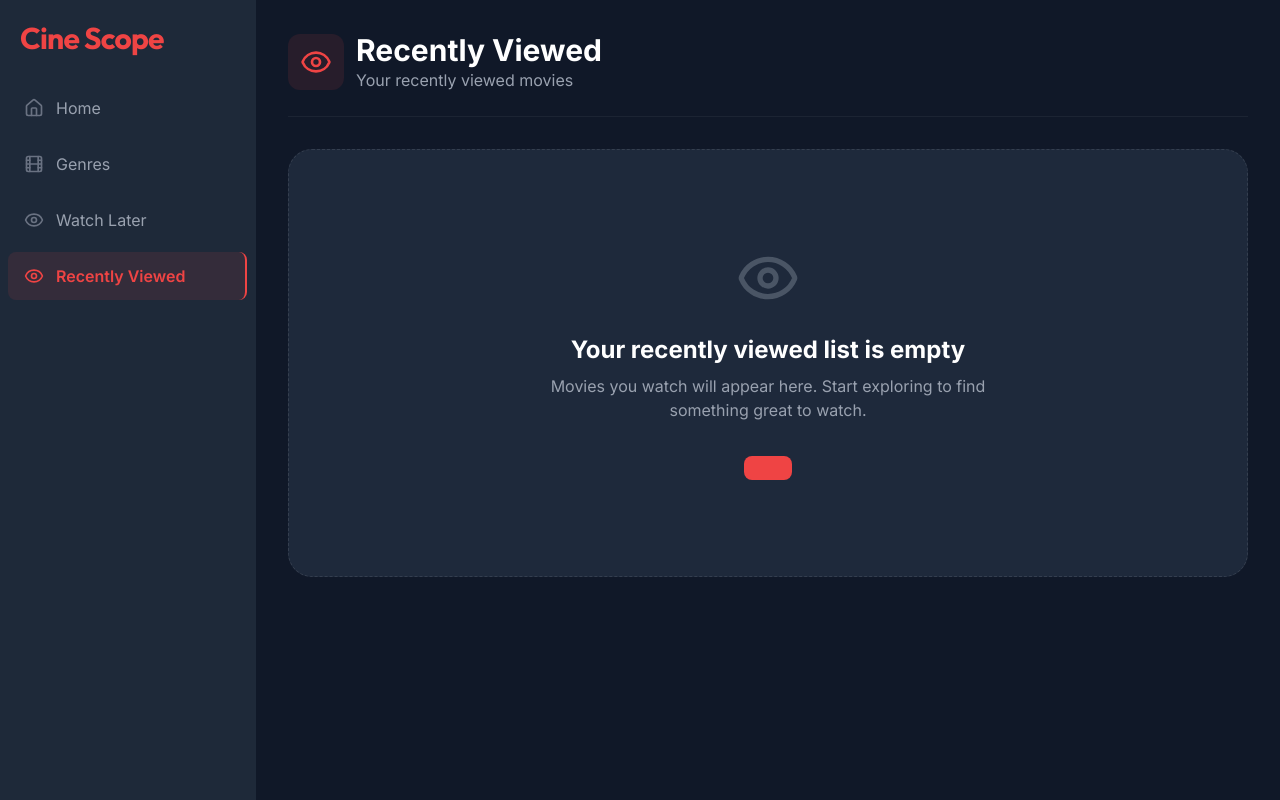
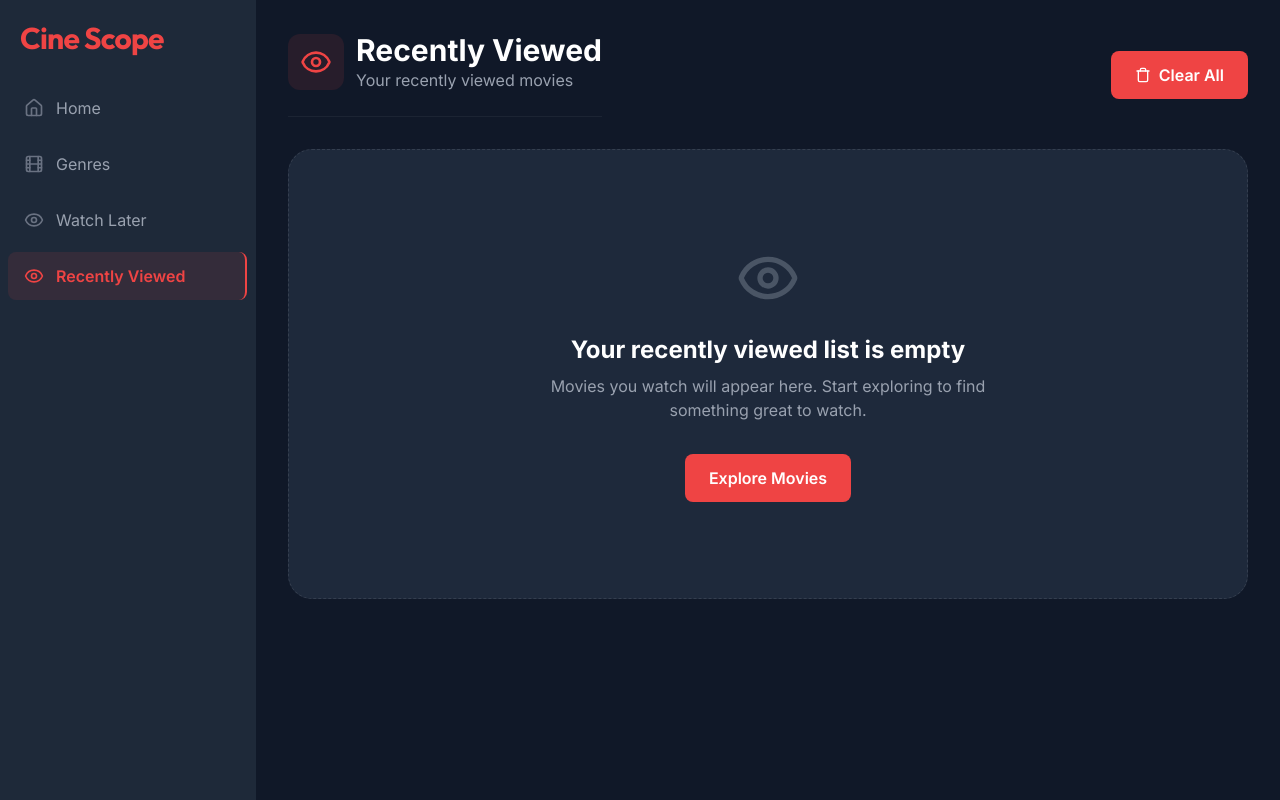
Before and after one commit to rifat-hassan-nibir/cine-scope, a Next.js app: page /recently-viewed in a window 1280 px wide. Built offline with nearby package versions, Linux system fonts and the light colour scheme.

Commit message:
feat: clear recently viewed movies data from local storage

```diff
--- a/app/recently-viewed/page.tsx
+++ b/app/recently-viewed/page.tsx
@@ -3,7 +3,8 @@
 import MovieCard from "@/components/MovieCard";
 import { getFromLocalStorage } from "@/services/localStorage";
 import { Movie } from "@/types/tmdb";
-import { Eye, Link } from "lucide-react";
+import { Eye, Trash } from "lucide-react";
+import Link from "next/link";
 import { useEffect, useState } from "react";
 
 export default function RecentlyViewedPage() {
@@ -13,8 +14,14 @@ export default function RecentlyViewedPage() {
     setRecentlyViewed(getFromLocalStorage("recentlyViewed"));
   }, []);
 
+  const handleClearAll = () => {
+    setRecentlyViewed([]);
+    localStorage.removeItem("recentlyViewed");
+  };
+
   return (
     <div className="space-y-8">
+      <div className="flex justify-between items-center">
         <div className="flex items-center gap-3 border-b border-white/5 pb-6">
           <div className="p-3 bg-primary/10 rounded-xl">
             <Eye className="w-8 h-8 text-primary" />
@@ -23,6 +30,14 @@ export default function RecentlyViewedPage() {
             <h1 className="text-3xl font-bold text-white">Recently Viewed</h1>
             <p className="text-gray-400">Your recently viewed movies</p>
           </div>
+        </div>
+
+        <button
+          onClick={handleClearAll}
+          className="hover:cursor-pointer inline-flex items-center px-6 py-3 bg-primary hover:bg-rose-700 text-white font-semibold rounded-lg transition-colors"
+        >
+          <Trash className="w-4 h-4 mr-2" /> Clear All
+        </button>
       </div>
 
       {recentlyViewed.length > 0 ? (
```
Lines whose indentation alone changed are shown as unchanged.
